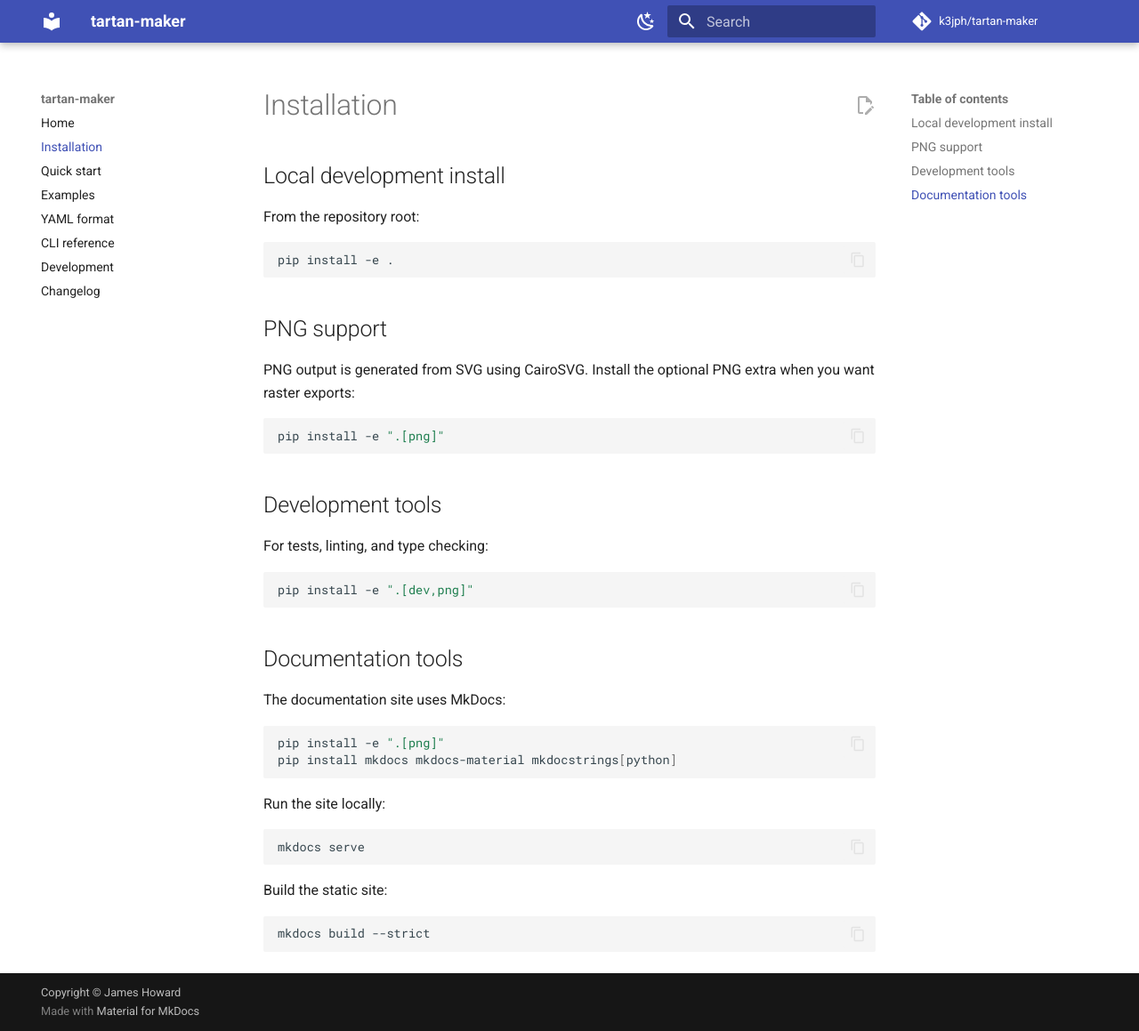
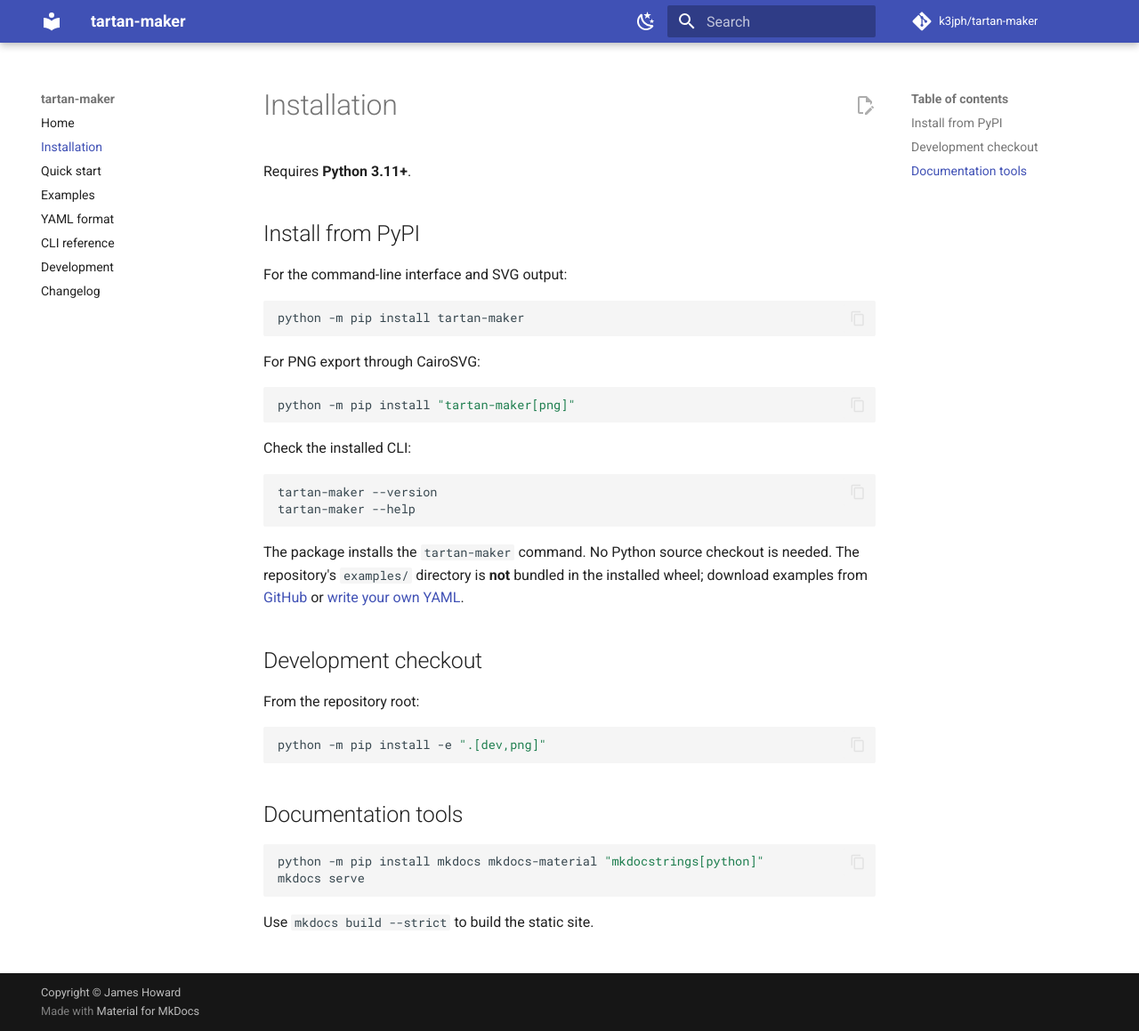
Before and after one commit to k3jph/tartan-maker, an MkDocs documentation site: the page built from docs/installation.md, in a window 1280 px wide and 1159 px high. Shown: the whole window at 89% size. Built offline with MkDocs 1.6.1 and Material for MkDocs 9.7.7, drawn with Linux system fonts in a browser that asks for light colours; comment, search, counter and statistics services are not loaded.

Commit message:
docs: document PyPI installation and wheel behavior

````diff
--- a/docs/installation.md
+++ b/docs/installation.md
@@ -1,46 +1,43 @@
 # Installation
 
-## Local development install
+Requires **Python 3.11+**.
+
+## Install from PyPI
+
+For the command-line interface and SVG output:
+
+```bash
+python -m pip install tartan-maker
+```
+
+For PNG export through CairoSVG:
+
+```bash
+python -m pip install "tartan-maker[png]"
+```
+
+Check the installed CLI:
+
+```bash
+tartan-maker --version
+tartan-maker --help
+```
+
+The package installs the `tartan-maker` command. No Python source checkout is needed. The repository's `examples/` directory is **not** bundled in the installed wheel; download examples from [GitHub](https://github.com/k3jph/tartan-maker/tree/main/examples) or [write your own YAML](quickstart.md).
+
+## Development checkout
 
 From the repository root:
 
 ```bash
-pip install -e .
-```
-
-## PNG support
-
-PNG output is generated from SVG using CairoSVG. Install the optional PNG extra when you want raster exports:
-
-```bash
-pip install -e ".[png]"
-```
-
-## Development tools
-
-For tests, linting, and type checking:
-
-```bash
-pip install -e ".[dev,png]"
+python -m pip install -e ".[dev,png]"
 ```
 
 ## Documentation tools
 
-The documentation site uses MkDocs:
-
 ```bash
-pip install -e ".[png]"
-pip install mkdocs mkdocs-material mkdocstrings[python]
-```
-
-Run the site locally:
-
-```bash
+python -m pip install mkdocs mkdocs-material "mkdocstrings[python]"
 mkdocs serve
 ```
 
-Build the static site:
-
-```bash
-mkdocs build --strict
-```
+Use `mkdocs build --strict` to build the static site.
````
